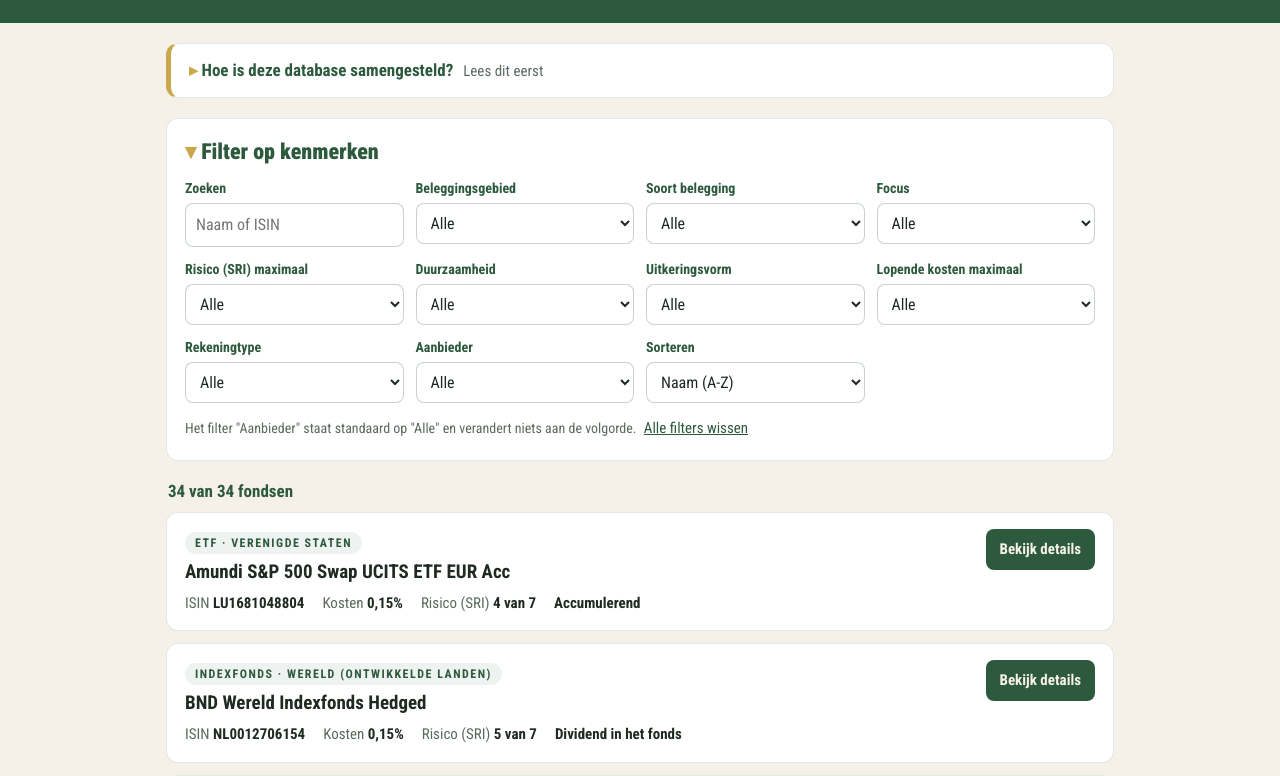
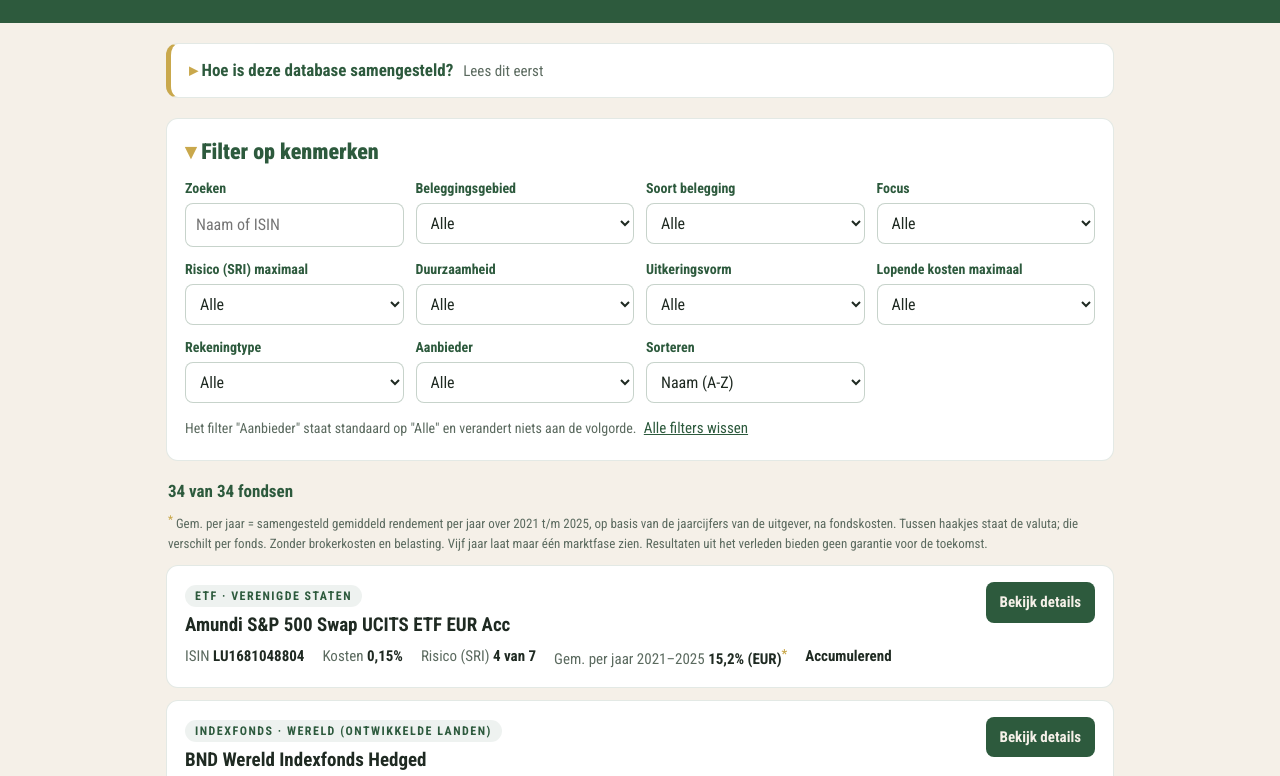
Before and after one commit to angelabdbw/selecta, a plain HTML site: page index.html in a window 1280 px wide. Shown: the part 165-941 px from the top of the page. Drawn offline with Linux system fonts and the light colour scheme.

Commit message:
Gemiddeld rendement per jaar (2021-2025, samengesteld) op elke kaart, met valuta en toelichting

```diff
--- a/app.js
+++ b/app.js
@@ -43,6 +43,20 @@
     if (Object.prototype.hasOwnProperty.call(b, isin)) return b[isin];
     return Object.prototype.hasOwnProperty.call(b, '_overig') ? b._overig : null;
   }
+
+  // Samengesteld (geometrisch) gemiddelde per jaar over 2021-2025, alleen als alle vijf jaren bekend zijn.
+  function gemiddeldRendement(f) {
+    if (!f.rendement) return null;
+    var factor = 1;
+    for (var i = 0; i < JAREN.length; i++) {
+      var v = f.rendement[JAREN[i]];
+      if (typeof v !== 'number' || !isFinite(v)) return null;
+      factor *= 1 + v / 100;
+    }
+    return (Math.pow(factor, 1 / JAREN.length) - 1) * 100;
+  }
+
+  function rendValuta(f) { return (f.valuta || '').replace(/\s*\(.*\)/, ''); }
 
   function soortNaam(f) { return f.type === 'indexfonds' ? 'Indexfonds' : 'ETF'; }
 
@@ -183,6 +197,10 @@
       el('span', null, ['ISIN ', el('b', { text: f.isin })]),
       el('span', null, ['Kosten ', el('b', { text: procent(f.ter, 2) || ONTBREEKT })]),
       el('span', null, ['Risico (SRI) ', el('b', { text: f.sri ? f.sri + ' van 7' : ONTBREEKT })]),
+      (function () {
+        var g = gemiddeldRendement(f);
+        return el('span', { class: 'gem' }, ['Gem. per jaar 2021–2025 ', el('b', { text: g === null ? ONTBREEKT : procent(g, 1) + ' (' + rendValuta(f) + ')' }), el('sup', { text: '*' })]);
+      })(),
       el('span', null, [el('b', { text: (f.type === 'indexfonds' ? f.uitkering : uitkeringGroep(f)) || f.uitkering || ONTBREEKT })])
     ]);
     k.appendChild(el('div', { class: 'kaart-kop' }, [
@@ -222,8 +240,9 @@
     var gr = el('div', { class: 'grafiek' }, [el('h4', { text: 'Rendement per kalenderjaar' })]);
     if (heeftRend) gr.appendChild(grafiek(f));
     else gr.appendChild(el('p', { class: 'ontbreekt', text: ONTBREEKT }));
-    var valutaRend = (f.valuta || '').replace(/\s*\(.*\)/, '');
-    gr.appendChild(el('p', { class: 'rend-noot', text: 'Totaalrendement van het fonds in ' + (valutaRend || 'de fondsvaluta') + ', na fondskosten, met herbelegde dividenden. Peildatum 31-12-2025. Zonder brokerkosten en belasting. Vijf jaar laat maar één marktfase zien. Resultaten uit het verleden bieden geen garantie voor de toekomst.' }));
+    var valutaRend = rendValuta(f);
+    var gem = gemiddeldRendement(f);
+    gr.appendChild(el('p', { class: 'rend-noot', text: 'Totaalrendement van het fonds in ' + (valutaRend || 'de fondsvaluta') + ', na fondskosten, met herbelegde dividenden. Peildatum 31-12-2025.' + (gem !== null ? ' Samengesteld gemiddelde over deze vijf jaar: ' + procent(gem, 1) + ' per jaar.' : '') + ' Zonder brokerkosten en belasting. Vijf jaar laat maar één marktfase zien. Resultaten uit het verleden bieden geen garantie voor de toekomst.' }));
     var bron = el('p', { class: 'bron' }, ['Bron: ', el('a', { href: f.bron, target: '_blank', rel: 'noopener noreferrer', text: f.bronNaam || 'uitgever' }), ', geraadpleegd op ' + datumNL(meta.opgehaald) + '.']);
     det.appendChild(tabel);
     det.appendChild(gr);
--- a/index.html
+++ b/index.html
@@ -60,6 +60,7 @@
   </section>
 
   <p id="telling" class="telling" role="status" aria-live="polite">Database laden…</p>
+  <p class="rend-uitleg"><sup>*</sup> Gem. per jaar = samengesteld gemiddeld rendement per jaar over 2021 t/m 2025, op basis van de jaarcijfers van de uitgever, na fondskosten. Tussen haakjes staat de valuta; die verschilt per fonds. Zonder brokerkosten en belasting. Vijf jaar laat maar één marktfase zien. Resultaten uit het verleden bieden geen garantie voor de toekomst.</p>
   <div id="lijst" class="lijst"></div>
 
   <footer class="voet">
--- a/style.css
+++ b/style.css
@@ -34,6 +34,8 @@ select:focus,input:focus,button:focus-visible,a:focus-visible,summary:focus-visi
 .filter-noot{margin:10px 0 0;font-size:14px;color:var(--zacht)}
 .link-knop{background:none;border:0;color:var(--groen);text-decoration:underline;font:inherit;font-size:15px;cursor:pointer;padding:4px}
 .telling{margin:18px 2px 8px;font-weight:700;color:var(--groen)}
+.rend-uitleg{margin:0 2px 12px;font-size:13px;color:var(--zacht)}
+.kern sup,.rend-uitleg sup{color:var(--goud);font-weight:700}
 .lijst{display:grid;gap:12px}
 .kaart{background:var(--kaart);border:1.5px solid var(--lijn);border-radius:12px;padding:16px 18px}
 .kaart-kop{display:flex;justify-content:space-between;gap:12px;align-items:flex-start;flex-wrap:wrap}
```
